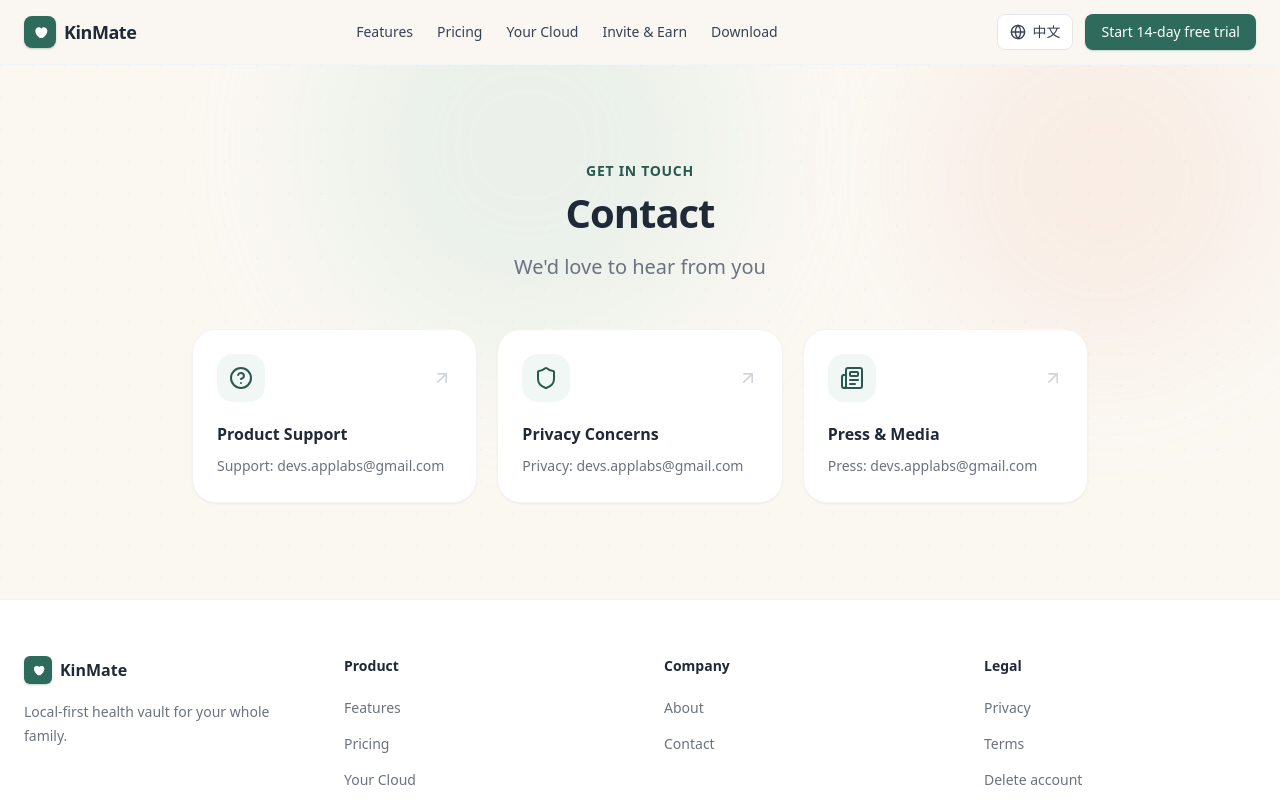
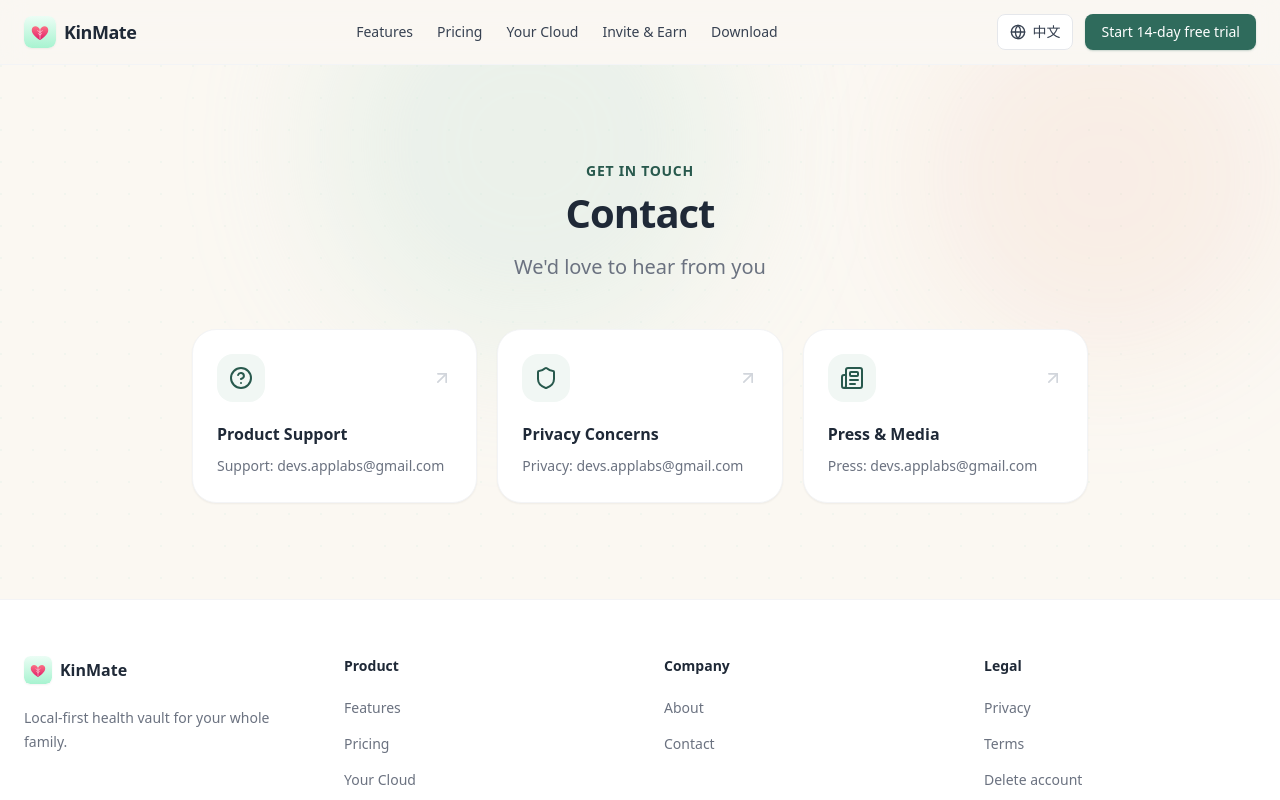
Before and after one commit to DevEloLin/kinmate-site, a Next.js app: page /en/contact in a window 1280 px wide. Shown: the top 800 px of the page. Built offline with nearby package versions, Linux system fonts and the light colour scheme.

Commit message:
feat(site): brand logo in nav/footer + favicon abs-URL fix + full SEO (keywords/OG/robots)

```diff
--- a/app/layout.tsx
+++ b/app/layout.tsx
@@ -3,33 +3,72 @@
 import type { Metadata } from 'next'
 import './globals.css'
 
+// 站点根地址（GitHub Pages 项目站点带 /kinmate-site 子路径）。
+// 图标/OG 用「绝对 URL」而非根相对路径——因为本站在子路径下，根相对的
+// /favicon.ico 会解析到域名根（404），导致浏览器标签页无 favicon。
+const SITE = 'https://develolin.github.io/kinmate-site'
+
+const DESCRIPTION =
+  'KinMate is a local-first family health record vault. Keep medical reports, medications & reminders for yourself, family and pets; get bilingual (EN/中文) AI explanations of lab reports; bring your own cloud backup (iCloud / Google Drive / OneDrive). Private by design — your data stays yours.'
+
 export const metadata: Metadata = {
-  metadataBase: new URL('https://develolin.github.io/kinmate-site'),
+  metadataBase: new URL(SITE),
+  applicationName: 'KinMate',
+  title: {
+    default: 'KinMate · Your family\'s health vault',
+    template: '%s · KinMate',
+  },
+  description: DESCRIPTION,
+  keywords: [
+    // EN
+    'family health app', 'health record vault', 'medical records app',
+    'medication reminders', 'lab report AI explanation', 'AI health assistant',
+    'pet health records', 'elderly care app', 'caregiver app',
+    'local-first health', 'private health app', 'bring your own cloud',
+    'iCloud Google Drive OneDrive backup', 'bilingual health app',
+    // 中文
+    '家庭健康', '家人健康管理', '健康档案', '体检报告解读', 'AI 报告解读',
+    '用药提醒', '吃药提醒', '宠物健康', '老人关怀', '家庭医疗记录',
+    '本地优先', '数据隐私', '自带网盘备份', 'KinMate',
+  ],
+  authors: [{ name: 'AppLabs' }],
+  creator: 'AppLabs',
+  publisher: 'AppLabs',
+  category: 'health',
+  alternates: {
+    canonical: SITE,
+    languages: { en: `${SITE}/en`, zh: `${SITE}/zh` },
+  },
+  robots: {
+    index: true,
+    follow: true,
+    googleBot: { index: true, follow: true, 'max-image-preview': 'large' },
+  },
   icons: {
     icon: [
-      { url: '/favicon.ico', sizes: 'any' },
-      { url: '/favicon-32x32.png', type: 'image/png', sizes: '32x32' },
-      { url: '/favicon-16x16.png', type: 'image/png', sizes: '16x16' },
-      { url: '/icon-192.png', type: 'image/png', sizes: '192x192' },
-      { url: '/icon-512.png', type: 'image/png', sizes: '512x512' },
+      { url: `${SITE}/favicon.ico`, sizes: 'any' },
+      { url: `${SITE}/favicon-32x32.png`, type: 'image/png', sizes: '32x32' },
+      { url: `${SITE}/favicon-16x16.png`, type: 'image/png', sizes: '16x16' },
+      { url: `${SITE}/icon-192.png`, type: 'image/png', sizes: '192x192' },
+      { url: `${SITE}/icon-512.png`, type: 'image/png', sizes: '512x512' },
     ],
-    apple: [{ url: '/apple-touch-icon.png', sizes: '180x180' }],
+    apple: [{ url: `${SITE}/apple-touch-icon.png`, sizes: '180x180' }],
   },
-  title: 'KinMate · Your family\'s health vault',
-  description:
-    'Local-first health record vault for every family. Bilingual AI explanations (EN/中文), family + pets, bring your own cloud backup.',
   openGraph: {
+    type: 'website',
+    siteName: 'KinMate',
+    url: SITE,
     title: 'KinMate · Your family\'s health vault',
-    description:
-      'Local-first health record vault for every family. Bilingual AI explanations (EN/中文), family + pets, bring your own cloud backup.',
-    url: 'https://develolin.github.io/kinmate-site',
-    siteName: 'KinMate',
-    type: 'website',
+    description: DESCRIPTION,
+    images: [
+      { url: `${SITE}/icon-512.png`, width: 512, height: 512, alt: 'KinMate' },
+    ],
   },
   twitter: {
-    card: 'summary_large_image',
-    title: 'KinMate',
-    description: 'Your family\'s health vault.',
+    card: 'summary',
+    title: 'KinMate · Your family\'s health vault',
+    description: DESCRIPTION,
+    images: [`${SITE}/icon-512.png`],
   },
 }
 
--- a/components/footer.tsx
+++ b/components/footer.tsx
@@ -52,11 +52,15 @@
             href="/"
             className="inline-flex items-center gap-2 rounded-lg transition-opacity duration-150 hover:opacity-80 focus-visible:outline focus-visible:outline-2 focus-visible:outline-offset-2 focus-visible:outline-brand-500"
           >
-            <span className="grid h-7 w-7 place-items-center rounded-md bg-brand-500 text-white shadow-sm shadow-brand-500/30">
-              <svg viewBox="0 0 24 24" className="h-3.5 w-3.5" fill="currentColor">
-                <path d="M12 21s-7-4.7-7-11a5 5 0 0 1 9-3 5 5 0 0 1 9 3c0 6.3-7 11-7 11h-4z" />
-              </svg>
-            </span>
+            {/* eslint-disable-next-line @next/next/no-img-element */}
+            <img
+              src={`${process.env.NEXT_PUBLIC_BASE_PATH ?? ''}/kinmate-mark.svg`}
+              alt=""
+              aria-hidden="true"
+              width={28}
+              height={28}
+              className="h-7 w-7 rounded-md shadow-sm"
+            />
             <span className="font-semibold text-ink-900">KinMate</span>
           </Link>
           <p className="mt-4 max-w-xs text-sm leading-6 text-ink-500">{t('tagline')}</p>
--- a/components/navbar.tsx
+++ b/components/navbar.tsx
@@ -26,14 +26,16 @@
           className="flex items-center gap-2 rounded-lg transition-opacity duration-150 hover:opacity-80 focus-visible:outline focus-visible:outline-2 focus-visible:outline-offset-2 focus-visible:outline-brand-500"
           aria-label="KinMate - Back to home"
         >
-          <span
-            className="grid h-8 w-8 place-items-center rounded-lg bg-brand-500 text-white shadow-sm shadow-brand-500/30"
+          {/* 品牌图标：与 App 图标一致（浅绿渐变底 + 珊瑚心 + 叶脉），见 public/kinmate-mark.svg */}
+          {/* eslint-disable-next-line @next/next/no-img-element */}
+          <img
+            src={`${process.env.NEXT_PUBLIC_BASE_PATH ?? ''}/kinmate-mark.svg`}
+            alt=""
             aria-hidden="true"
-          >
-            <svg viewBox="0 0 24 24" className="h-4 w-4" fill="currentColor">
-              <path d="M12 21s-7-4.7-7-11a5 5 0 0 1 9-3 5 5 0 0 1 9 3c0 6.3-7 11-7 11h-4z" />
-            </svg>
-          </span>
+            width={32}
+            height={32}
+            className="h-8 w-8 rounded-lg shadow-sm"
+          />
           <span className="text-lg font-semibold tracking-tight text-ink-900">KinMate</span>
         </Link>
 
```
